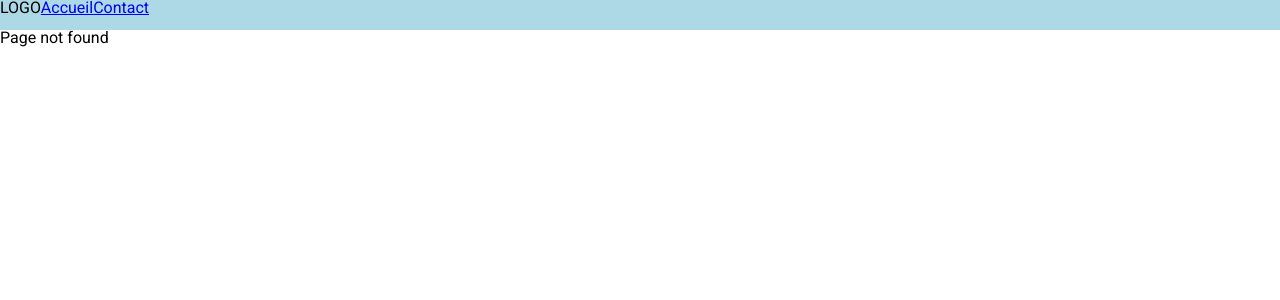
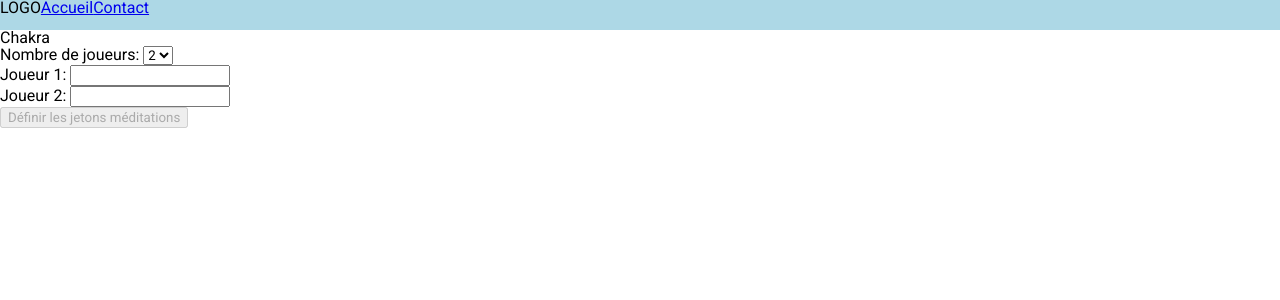
Before and after one commit to AnthonyRuelle/board-games-helpers, a Vue app: page /chakra in a window 1280 px wide. Before the commit this address had no page. Shown: the top 300 px of the page. Built offline with nearby package versions, Linux system fonts and the light colour scheme.

Commit message:
Add chakra generator

```diff
--- a/src/router/index.ts
+++ b/src/router/index.ts
@@ -22,6 +22,12 @@ const routes: Array<RouteRecordRaw> = [
       import(/* webpackChunkName: "ColtExpress" */ '../views/ColtExpress.vue'),
   },
   {
+    path: '/chakra',
+    name: 'Chakra',
+    component: () =>
+      import(/* webpackChunkName: "Chakra" */ '../views/Chakra.vue'),
+  },
+  {
     path: '/contact',
     name: 'Contact',
     component: () =>
--- /dev/null
+++ b/src/views/Chakra.vue
@@ -0,0 +1,89 @@
+<template>
+  <h1>Chakra</h1>
+  <template v-if="!isAvailableResult">
+    <label for="number-player-select">Nombre de joueurs: </label>
+    <select v-model="numberOfPlayer" id="number-player-select">
+      <option v-for="n in 3" :key="n" :value="n + 1">
+        {{ n + 1 }}
+      </option>
+    </select>
+
+    <div v-for="m in numberOfPlayer" :key="m">
+      <label :for="`player-name-${m}`">{{ `Joueur ${m}` }}: </label>
+      <input :id="`player-name-${m}`" v-model="playerNames[m - 1]" />
+    </div>
+
+    <button :disabled="!isValidForm" @click="affectMeditation">
+      Définir les jetons méditations
+    </button>
+  </template>
+  <template v-else>
+    <div
+      v-for="result in affectedMeditation"
+      :key="`${result.playerName}_${result.color}`"
+    >
+      {{ result.playerName }} va commencer avec un jeton méditation de couleur
+      <b>{{ result.color }}</b>
+    </div>
+    <button @click="affectMeditation">Recommencer</button>
+    <button @click="resetAffectedMeditation">Modifier</button>
+  </template>
+</template>
+
+<script lang="ts">
+export interface AffectedMeditation {
+  playerName: string;
+  color: string;
+}
+
+import { defineComponent } from 'vue';
+
+export default defineComponent({
+  name: 'Chakra',
+  data() {
+    return {
+      numberOfPlayer: 2,
+      playerNames: [] as Array<string>,
+      meditationColors: [
+        'Violet',
+        'Bleu',
+        'Cyan',
+        'Vert',
+        'Jaune',
+        'Orange',
+        'Rouge',
+      ],
+      affectedMeditation: [] as Array<AffectedMeditation>,
+    };
+  },
+  computed: {
+    isValidForm(): boolean {
+      return (
+        this.playerNames.length === this.numberOfPlayer &&
+        this.playerNames.every(
+          (playerName) => playerName?.trim()?.length > 0 && playerName !== null,
+        )
+      );
+    },
+    isAvailableResult(): boolean {
+      return this.affectedMeditation.length > 0;
+    },
+  },
+  methods: {
+    affectMeditation(): void {
+      this.resetAffectedMeditation();
+      this.playerNames.forEach((playerName) => {
+        const idx = Math.floor(Math.random() * this.meditationColors.length);
+        const color: string = this.meditationColors[idx];
+        this.affectedMeditation.push({
+          playerName,
+          color,
+        });
+      });
+    },
+    resetAffectedMeditation(): void {
+      this.affectedMeditation = [];
+    },
+  },
+});
+</script>
--- a/src/views/ColtExpress.vue
+++ b/src/views/ColtExpress.vue
@@ -3,7 +3,7 @@
   <template v-if="!isAvailableResult">
     <label for="number-player-select">Nombre de joueurs: </label>
     <select v-model="numberOfPlayer" id="number-player-select">
-      <option v-for="n in 6" :key="n" :value="n + 1">
+      <option v-for="n in 5" :key="n" :value="n + 1">
         {{ n + 1 }}
       </option>
     </select>
--- a/src/views/Home.vue
+++ b/src/views/Home.vue
@@ -5,6 +5,8 @@
       <router-link to="/7-wonders-architect">7 Wonders architect</router-link>
       |
       <router-link to="/colt-express">Colt express</router-link>
+      |
+      <router-link to="/chakra">Chakra</router-link>
     </div>
   </div>
 </template>
```
